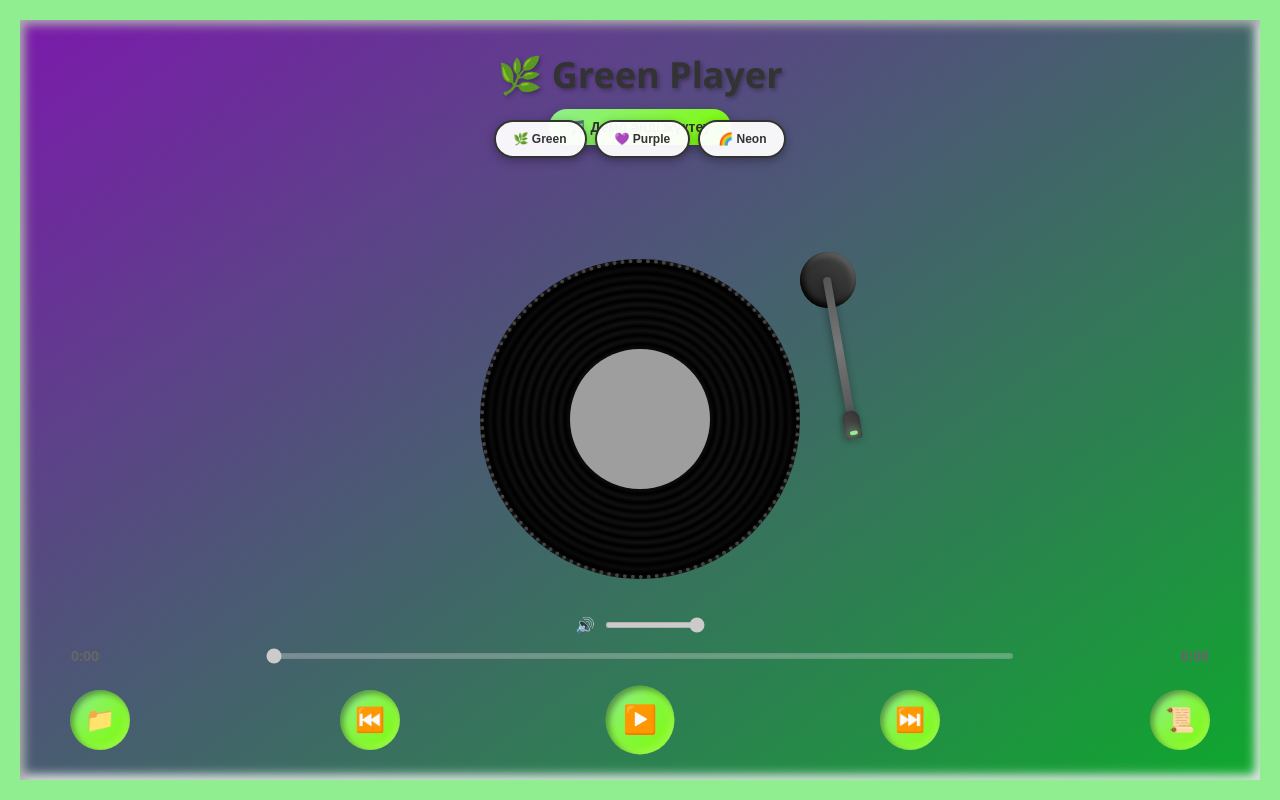
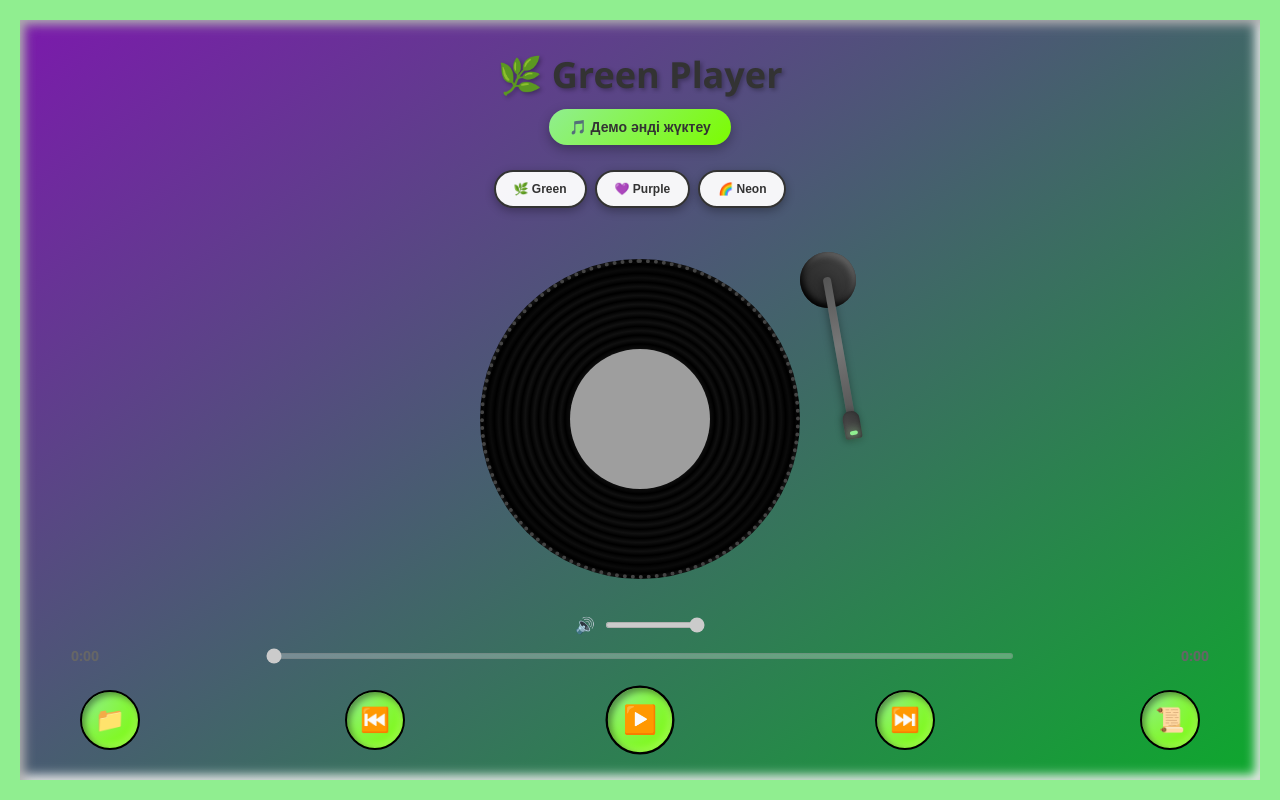
Before and after one commit to Davidshakyy777/green-player-3, a React (Vite) app: page / in a window 1280 px wide. Built offline with nearby package versions, Linux system fonts and the light colour scheme; grey boxes are pictures that could not be loaded; the HTML template or start-up script is replaced by a standard one.

Commit message:
Finished improvements

```diff
--- a/src/App.css
+++ b/src/App.css
@@ -311,7 +311,7 @@ body {
   width: 60px;
   height: 60px;
   color: white;
-  border: none;
+  border: 2px solid black;
   border-radius: 50%;
   font-size: 24px;
   cursor: pointer;
@@ -322,6 +322,7 @@ body {
   display: flex;
   align-items: center;
   justify-content: center;
+  margin-inline: 10px;
 }
 
 .controls-fullscreen button:hover {
@@ -331,7 +332,7 @@ body {
 /* THEME BUTTONS - ОҢ ЖАҚ ЖОҒАРЫДА */
 .theme-buttons-fullscreen {
   position: absolute;
-  top: 100px;
+  top: 150px;
   align-items: center;
   z-index: 100;
   display: flex;
```
